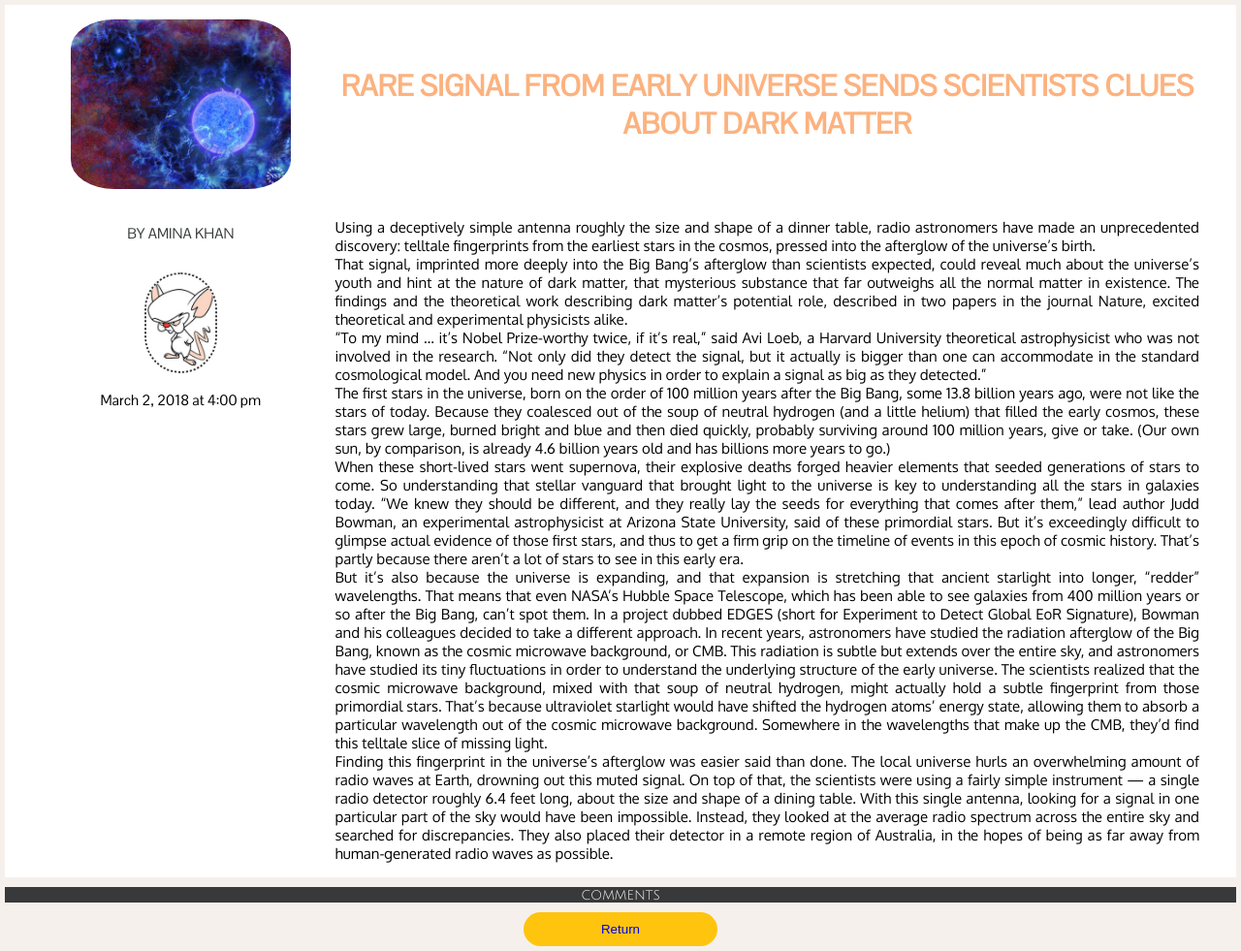
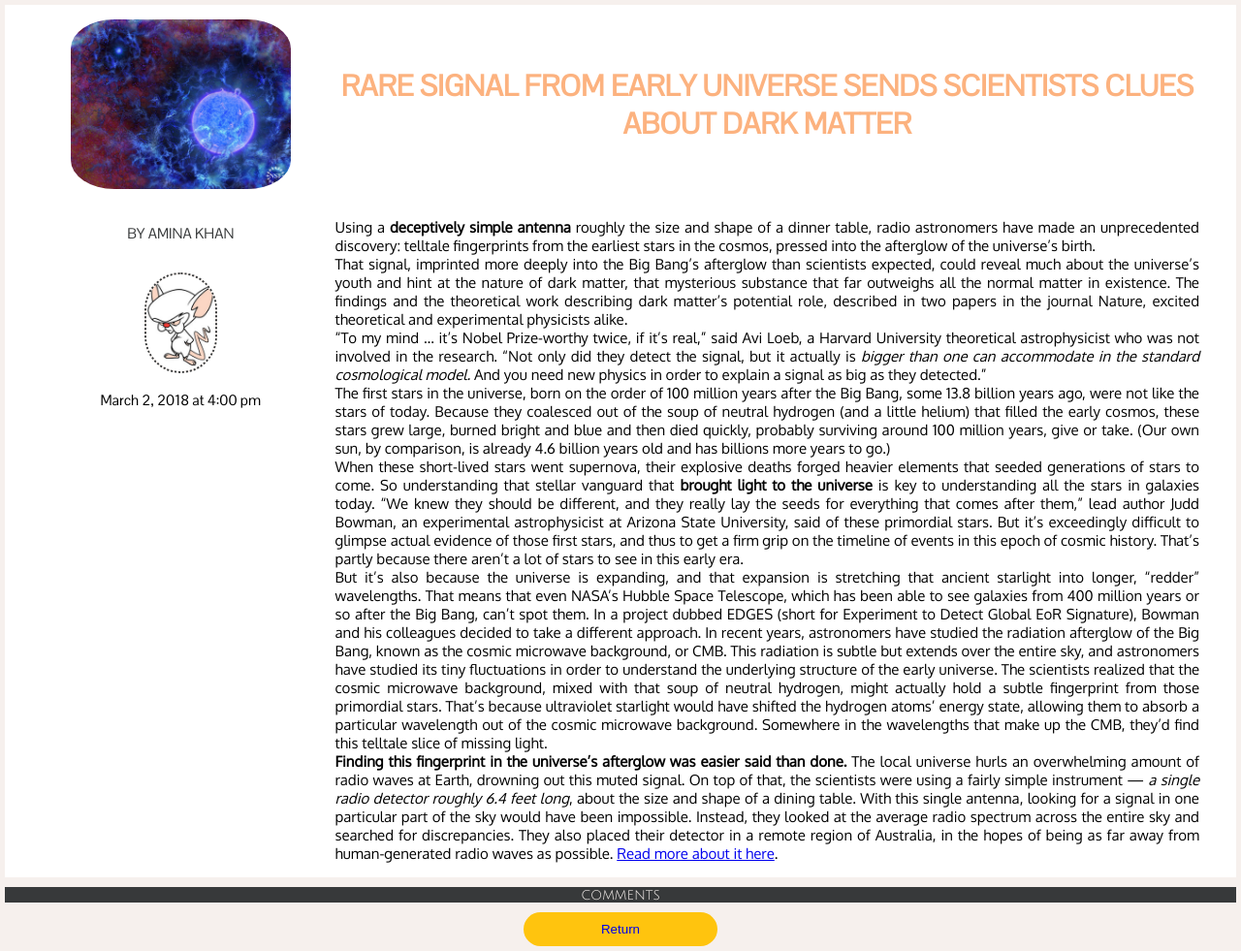
Before and after one commit to daalvarado/write, a website built with webpack: page src/article2.html in a window 1280 px wide. Shown: the whole page at 97% size. Built offline with nearby package versions, Linux system fonts and the light colour scheme.

Commit message:
css funcionando

```diff
--- a/src/article2.html
+++ b/src/article2.html
@@ -11,7 +11,7 @@
             </div>
             <div class="articleDate ">March 2, 2018 at 4:00 pm</div>
             <img class="articleImage " src="./assets/images/article2.jpg">
-            <p class="articleText ">Using a deceptively simple antenna roughly the size and shape of a dinner table, radio astronomers have made
+            <p class="articleText ">Using a <strong>deceptively simple antenna</strong> roughly the size and shape of a dinner table, radio astronomers have made
                 an unprecedented discovery: telltale fingerprints from the earliest stars in the cosmos, pressed into the
                 afterglow of the universe’s birth.</br> That signal, imprinted more deeply into the Big Bang’s afterglow
                 than scientists expected, could reveal much about the universe’s youth and hint at the nature of dark matter,
@@ -19,15 +19,15 @@
                 work describing dark matter’s potential role, described in two papers in the journal Nature, excited theoretical
                 and experimental physicists alike.</br> “To my mind … it’s Nobel Prize-worthy twice, if it’s real,” said
                 Avi Loeb, a Harvard University theoretical astrophysicist who was not involved in the research. “Not only
-                did they detect the signal, but it actually is bigger than one can accommodate in the standard cosmological
-                model. And you need new physics in order to explain a signal as big as they detected.”
+                did they detect the signal, but it actually is <em>bigger than one can accommodate in the standard cosmological
+                model.</em> And you need new physics in order to explain a signal as big as they detected.”
                 <br> The first stars in the universe, born on the order of 100 million years after the Big Bang, some 13.8 billion
                 years ago, were not like the stars of today. Because they coalesced out of the soup of neutral hydrogen (and
                 a little helium) that filled the early cosmos, these stars grew large, burned bright and blue and then died
                 quickly, probably surviving around 100 million years, give or take. (Our own sun, by comparison, is already
                 4.6 billion years old and has billions more years to go.)</br> When these short-lived stars went supernova,
                 their explosive deaths forged heavier elements that seeded generations of stars to come. So understanding
-                that stellar vanguard that brought light to the universe is key to understanding all the stars in galaxies
+                that stellar vanguard that <strong>brought light to the universe</strong> is key to understanding all the stars in galaxies
                 today. “We knew they should be different, and they really lay the seeds for everything that comes after them,”
                 lead author Judd Bowman, an experimental astrophysicist at Arizona State University, said of these primordial
                 stars. But it’s exceedingly difficult to glimpse actual evidence of those first stars, and thus to get a
@@ -43,14 +43,14 @@
                 mixed with that soup of neutral hydrogen, might actually hold a subtle fingerprint from those primordial
                 stars. That’s because ultraviolet starlight would have shifted the hydrogen atoms’ energy state, allowing
                 them to absorb a particular wavelength out of the cosmic microwave background. Somewhere in the wavelengths
-                that make up the CMB, they’d find this telltale slice of missing light.</br> Finding this fingerprint in
-                the universe’s afterglow was easier said than done. The local universe hurls an overwhelming amount of radio
+                that make up the CMB, they’d find this telltale slice of missing light.</br> <strong>Finding this fingerprint in
+                the universe’s afterglow was easier said than done.</strong> The local universe hurls an overwhelming amount of radio
                 waves at Earth, drowning out this muted signal. On top of that, the scientists were using a fairly simple
-                instrument — a single radio detector roughly 6.4 feet long, about the size and shape of a dining table. With
+                instrument — <em>a single radio detector roughly 6.4 feet long</em>, about the size and shape of a dining table. With
                 this single antenna, looking for a signal in one particular part of the sky would have been impossible. Instead,
                 they looked at the average radio spectrum across the entire sky and searched for discrepancies. They also
                 placed their detector in a remote region of Australia, in the hopes of being as far away from human-generated
-                radio waves as possible.</p>
+                radio waves as possible. <a href="http://cnn.com">Read more about it here</a>.</p>
 
         </article>
         <div class="comments">
--- a/src/scss/_articles.scss
+++ b/src/scss/_articles.scss
@@ -53,14 +53,10 @@
   grid-area: author;
   justify-self: center;
   width: 100%;
-  grid-template-columns: auto auto;
-  grid-template-rows: 120px;
-  /* width: 60%; */
 }
 
 .author {
   align-self: center;
-  justify-self: right;
 }
 
 .authorPhoto {
--- a/src/scss/_header.scss
+++ b/src/scss/_header.scss
@@ -155,6 +155,13 @@ a.registerButton {
     border-radius: 15px;
     display: grid;
   }
+  .authorData {
+    grid-template-columns: auto auto;
+    grid-template-rows: 120px;
+  }
+  .author {
+    justify-self: right;
+  }
 }
 
 @media (min-width: 800px) {
```
Also changed, not shown: db.json (+8 -4 lines).
